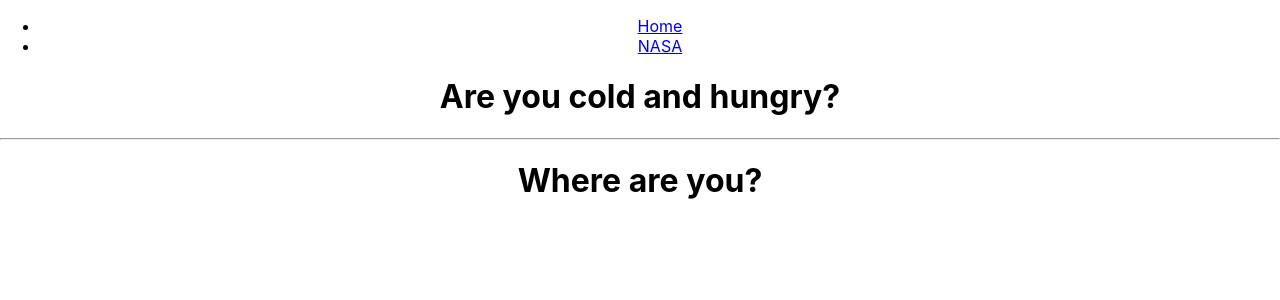
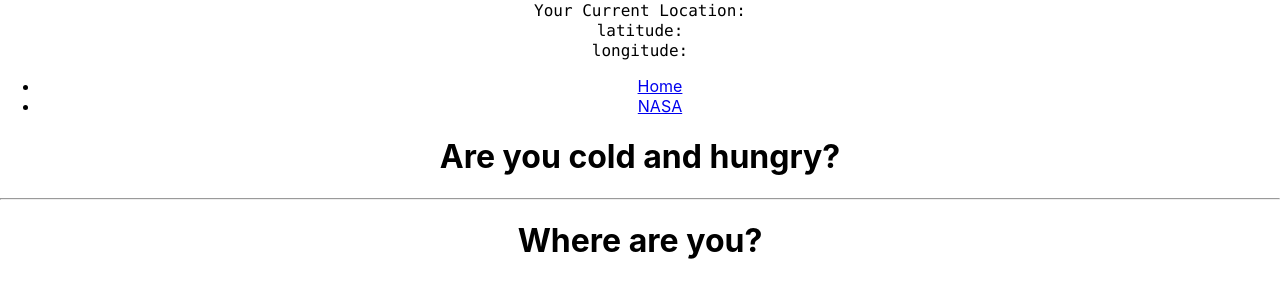
Before and after one commit to adventurernav/teamLuigi, a React (Create React App) app in the folder bluebadge24hr/: page /zomato in a window 1280 px wide. Shown: the top 300 px of the page. Built offline with nearby package versions, Linux system fonts and the light colour scheme; no server answers.

Commit message:
props location fixed

```diff
--- a/bluebadge24hr/src/App.js
+++ b/bluebadge24hr/src/App.js
@@ -14,7 +14,7 @@ function App() {
   return (
     <div className="App">
       <BrowserRouter>
-      {/* <GetLocation setLat={setLat} setLon={setLon} /> */}
+      <GetLocation setLat={setLat} setLon={setLon} />
       <Sidebar lon={lon} lat={lat} />
       <Home />
       </BrowserRouter>
--- a/bluebadge24hr/src/components/site/sidebar.js
+++ b/bluebadge24hr/src/components/site/sidebar.js
@@ -29,9 +29,9 @@ console.log(props);
                 <Switch>
                     <Route exact path = '/home'><Home /></Route>
                     <Route exact path = '/nasa'><NasaApp lon={props.lon} lat={props.lat} /></Route>
-                    {/* lon={props.lon} lat={props.lat} */}
-                    {/* <Route exact path = '/weather'><Weather /></Route> */}
-                    {/* <Route exact path = '/zomato'><Zomato /></Route> */}
+
+                    {/* <Route exact path = '/weather'><Weather lon={props.lon} lat={props.lat} /></Route> */}
+                    {/* <Route exact path = '/zomato'><Zomato lon={props.lon} lat={props.lat} /></Route> */}
                 </Switch>
 
             </div>
```
